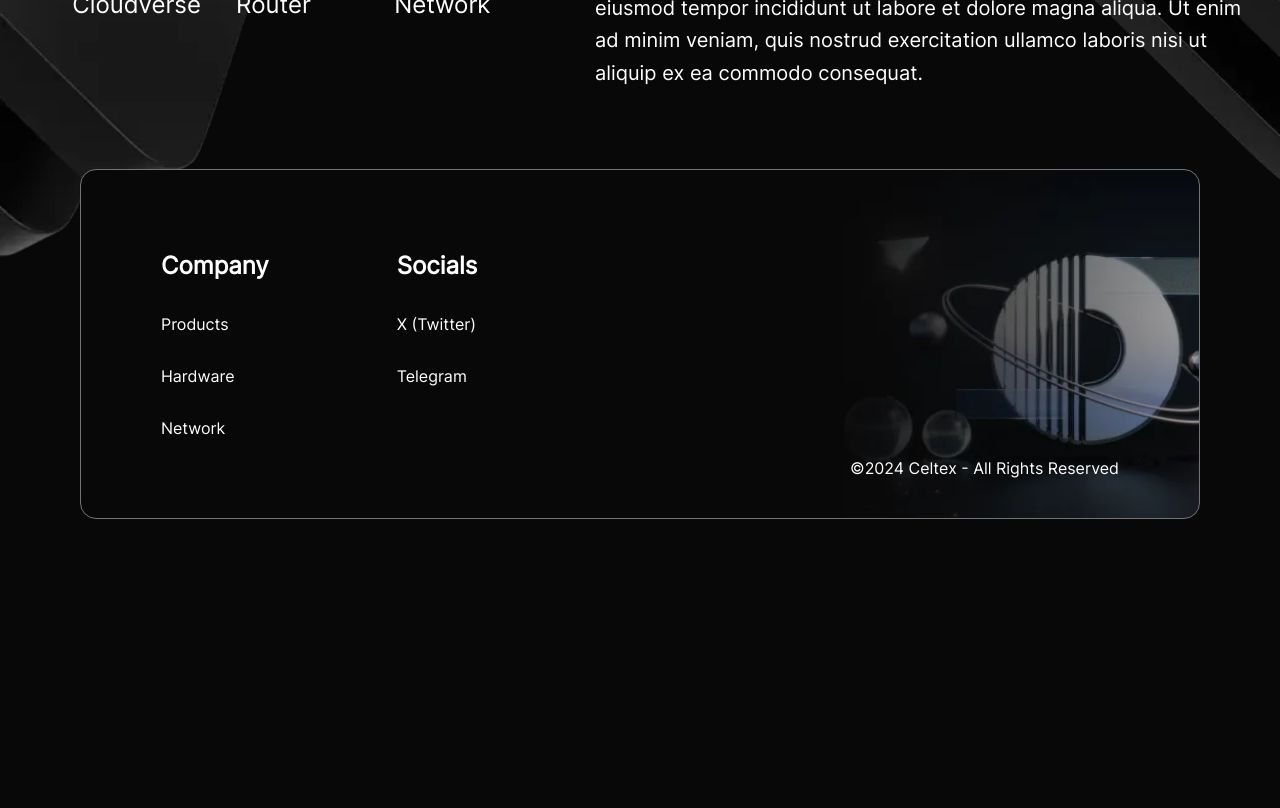
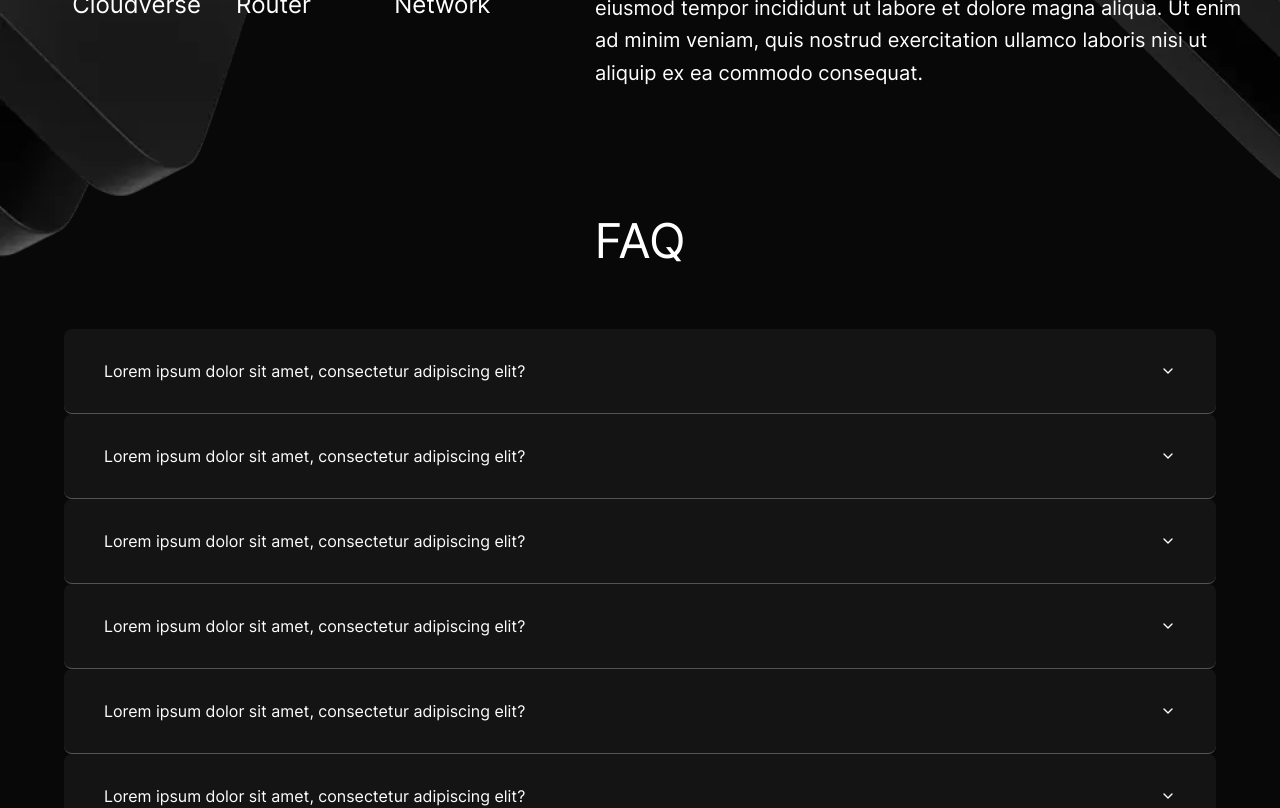
Before and after one commit to kingcool0330/token_creative, a React (Create React App) app: page / in a window 1280 px wide. Shown: the part 1560-2368 px from the top of the page. Before the commit the page ends 2159 px from the top, so only its background shows below. Built offline with nearby package versions, Linux system fonts and the light colour scheme.

Commit message:
- Add the faq page

```diff
--- a/src/App.js
+++ b/src/App.js
@@ -5,6 +5,7 @@ import Header from "./pages/Header";
 import IntroPage from "./pages/IntroPage";
 import AboutPage from "./pages/AboutPage";
 import GeneratePage from "./pages/GeneratePage";
+import FaqPage from "./pages/FaqPage";
 import Footer from "./pages/Footer";
 import LoadingPage from "./pages/LoadingPage";
 
@@ -31,6 +32,7 @@ const App = () => {
         <IntroPage />
         <AboutPage />
         <GeneratePage />
+        <FaqPage />
         <Footer />
       </div>
     </div>
--- a/src/index.scss
+++ b/src/index.scss
@@ -29,6 +29,7 @@ body {
   margin: 0;
   padding: 0;
   border: 0 solid #000;
+  cursor: pointer;
 }
 
 .container {
--- /dev/null
+++ b/src/pages/FaqPage.js
@@ -0,0 +1,99 @@
+import React, { useState } from "react";
+
+// load assets
+import "./FaqPage.scss";
+
+const FaqPage = () => {
+  const [faqFlags, setFaqFlags] = useState([
+    {
+      id: 1,
+      flag: false,
+    },
+    {
+      id: 2,
+      flag: false,
+    },
+    {
+      id: 3,
+      flag: false,
+    },
+    {
+      id: 4,
+      flag: false,
+    },
+    {
+      id: 5,
+      flag: false,
+    },
+    {
+      id: 6,
+      flag: false,
+    },
+  ]);
+
+  const handleFaqFlag = (item) => {
+    const tempFaqFlags = faqFlags.filter((filterItem) => {
+      return filterItem.id !== item.id;
+    });
+    tempFaqFlags.push({
+      id: item.id,
+      flag: !item.flag,
+    });
+    tempFaqFlags.sort((a, b) => {
+      return a.id - b.id;
+    });
+    console.log(tempFaqFlags, "--temfaqflags ---", faqFlags);
+    setFaqFlags(tempFaqFlags);
+  };
+
+  return (
+    <div className="faq-section">
+      <div className="sub-section">
+        <div id="faq" className="title">
+          <h1>FAQ</h1>
+        </div>
+        <div className="menu">
+          {faqFlags.map((item, key) => {
+            return (
+              <div className="item" key={key}>
+                <h3 className="content">
+                  <button
+                    type="button"
+                    className="btn"
+                    onClick={() => handleFaqFlag(item)}
+                  >
+                    Lorem ipsum dolor sit amet, consectetur adipiscing elit?
+                    <svg
+                      xmlns="http://www.w3.org/2000/svg"
+                      viewBox="0 0 24 24"
+                      fill="none"
+                      stroke="currentColor"
+                      strokeWidth="2"
+                      strokeLinecap="round"
+                      strokeLinejoin="round"
+                      className={item.flag && "rotate"}
+                    >
+                      <path d="m6 9 6 6 6-6"></path>
+                    </svg>
+                  </button>
+                </h3>
+                <div
+                  className={item.flag ? "description" : "description hidden"}
+                >
+                  <div className="des-content">
+                    Lorem ipsum dolor sit amet, consectetur adipiscing elit, sed
+                    do eiusmod tempor incididunt ut labore et dolore magna
+                    aliqua. Ut enim ad minim veniam, quis nostrud exercitation
+                    ullamco laboris nisi ut aliquip ex ea commodo consequat.
+                  </div>
+                </div>
+              </div>
+            );
+          })}
+        </div>
+      </div>
+    </div>
+  );
+};
+
+export default FaqPage;
--- /dev/null
+++ b/src/pages/FaqPage.scss
@@ -0,0 +1,117 @@
+.faq-section {
+  margin-left: auto;
+  margin-right: auto;
+  width: 90%;
+  margin-top: 2.5rem;
+
+  .sub-section {
+    margin-left: auto;
+    margin-right: auto;
+    max-width: 1330px;
+
+    .title {
+      display: flex;
+      width: 100%;
+      flex-direction: column;
+      align-items: center;
+      padding-top: 4rem;
+
+      h1 {
+        font-weight: inherit;
+        margin-bottom: 4rem;
+        margin-top: 1.5rem;
+        text-align: center;
+        line-height: 1;
+        font-size: 3rem;
+        color: rgb(255 255 255/1);
+      }
+    }
+
+    .menu {
+      width: 100%;
+
+      .item {
+        border-radius: 0.5rem;
+        border-bottom-width: 1px;
+        border-color: rgb(82 82 91/1);
+        border-bottom-style: solid;
+        background-color: rgb(20 20 20 / 1);
+        padding: 1rem 2.5rem 1rem 2.5rem;
+
+        .content {
+          font-size: inherit;
+          font-weight: inherit;
+          display: flex;
+
+          button {
+            display: flex;
+            flex: 1;
+            align-items: center;
+            justify-content: space-between;
+            padding-top: 1rem;
+            padding-bottom: 1rem;
+            text-align: left;
+            font-weight: 500;
+            color: rgb(255 255 255/1);
+            transition-property: all;
+            transition-timing-function: cubic-bezier(0.4, 0, 0.2, 1);
+            transition-duration: 0.15s;
+
+            svg {
+              width: 1rem;
+              height: 1rem;
+              vertical-align: middle;
+              display: block;
+              transition: 0.3s all ease-in-out;
+            }
+
+            .rotate {
+              transform: rotate(-180deg);
+            }
+          }
+        }
+
+        .description {
+          overflow: hidden;
+          line-height: 1.25rem;
+          font-size: 0.875rem;
+          transition-property: all;
+          transition-timing-function: cubic-bezier(0.4, 0, 0.2, 1);
+          transition-duration: 0.15s;
+          animation: accordion-down 0.2s ease-out;
+
+          .des-content {
+            padding-bottom: 1rem;
+            text-align: left;
+            color: rgb(161 161 170/1);
+          }
+        }
+
+        .hidden {
+          display: none;
+          animation: accordion-up 0.2s ease-out;
+        }
+      }
+    }
+  }
+}
+
+@keyframes accordion-down {
+  0% {
+    height: 0;
+  }
+
+  100% {
+    height: 56px;
+  }
+}
+
+@keyframes accordion-up {
+  0% {
+    height: 56px;
+  }
+
+  100% {
+    height: 0px;
+  }
+}
```
